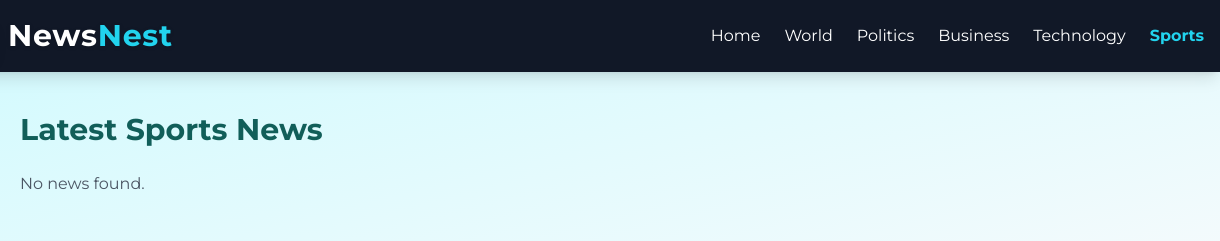
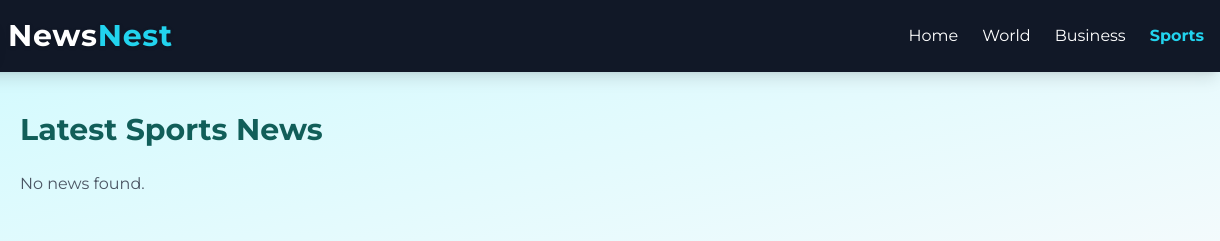
Before and after one commit to jay26027894/NewsNest, a website: page sports.html in a window 1280 px wide. Shown: the top 241 px of the page, 60-1280 px from the left. Drawn offline with Linux system fonts and the light colour scheme; no server answers.

Commit message:
Update sports.html

```diff
--- a/sports.html
+++ b/sports.html
@@ -29,9 +29,9 @@
       <ul class="flex flex-wrap gap-6 items-center text-white font-medium">
         <li><a href="index.html" class="hover:text-cyan-400 transition">Home</a></li>
         <li><a href="world.html" class="hover:text-cyan-400 transition">World</a></li>
-        <li><a href="politics.html" class="hover:text-cyan-400 transition">Politics</a></li>
+
         <li><a href="business.html" class="hover:text-cyan-400 transition">Business</a></li>
-        <li><a href="technology.html" class="hover:text-cyan-400 transition">Technology</a></li>
+
         <li><a href="sports.html" class="text-cyan-400 font-bold">Sports</a></li>
       </ul>
     </div>
```
